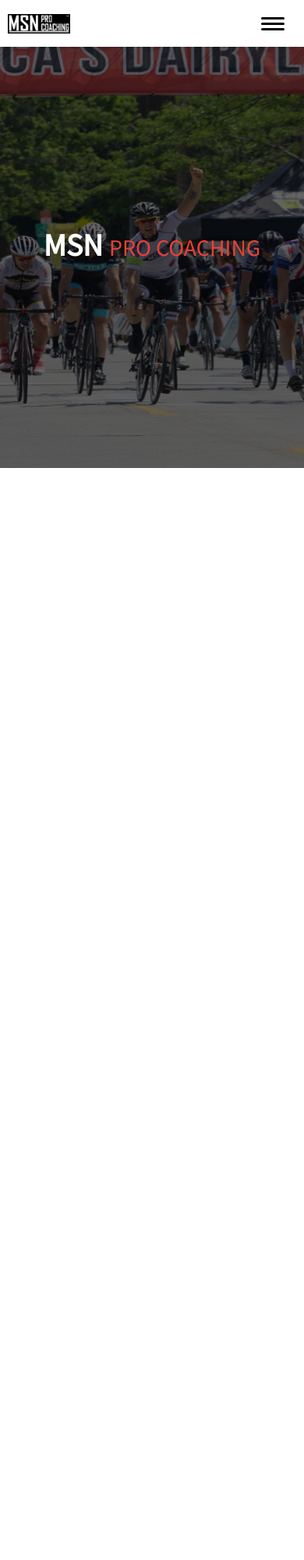
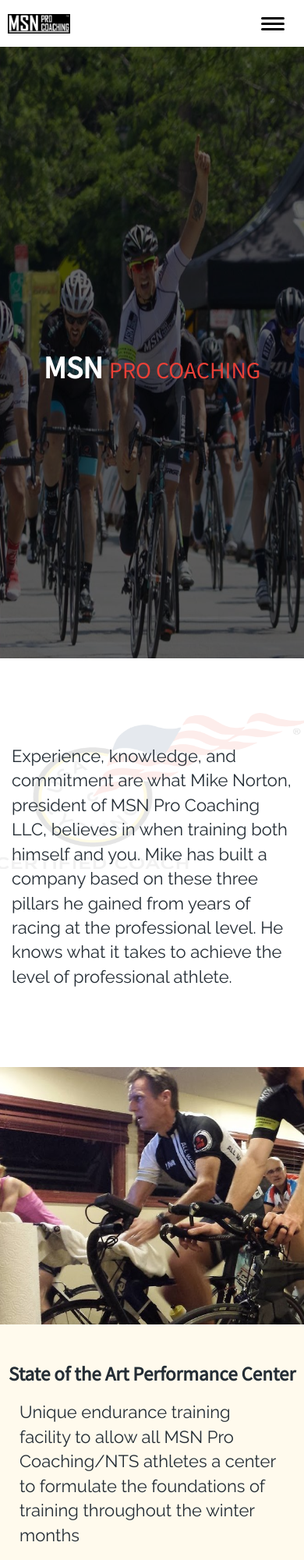
Before and after one commit to pAKO370/MSN_Pro, a plain HTML site: page index.html in a window 390 px wide. Shown: the top 2000 px of the page at 78% size. Before the commit the page ends 844 px from the top, so only its background shows below. Drawn offline with nearby package versions, Linux system fonts and the light colour scheme.

Commit message:
more content

```diff
--- a/index.html
+++ b/index.html
@@ -7,6 +7,7 @@
     <link rel="stylesheet" href="https://maxcdn.bootstrapcdn.com/bootstrap/3.3.6/css/bootstrap.min.css" integrity="sha384-1q8mTJOASx8j1Au+a5WDVnPi2lkFfwwEAa8hDDdjZlpLegxhjVME1fgjWPGmkzs7" crossorigin="anonymous">
     <link rel="shortcut icon" type="image/x-icon" href="assets/images/..">
     <link href="https://fonts.googleapis.com/css?family=Source+Sans+Pro" rel="stylesheet">
+    <link href="https://fonts.googleapis.com/css?family=Raleway:100,400" rel="stylesheet">
     <link rel="stylesheet" type="text/css" href="styles/css/hamburgers.css" >
      <link rel="stylesheet" type="text/css" href="styles/css/normalize.css">
      <link rel="stylesheet" type="text/css" href="styles/css/main.css">
@@ -49,6 +50,17 @@
 		<img src="assets/images/danheader.jpg" alt="" class="header-imgs">
 		<h1>MSN <span>Pro Coaching</span></h1>
 	</div>
+	<div class="info">
+		<img src="/assets/images/USCycling_Coach.png" alt="">
+		<p>Experience, knowledge, and commitment  are what Mike Norton, president of MSN Pro Coaching LLC, believes in when training both himself and you. Mike has built a company based on these three pillars he gained from years of racing at the professional level. He knows what it takes to achieve the level of professional athlete.</p>
+	</div>
+	<div class="image-info">
+		<div class="center">
+			<div class="image"><img src="/assets/images/center.jpg" alt=""></div>
+			<div class="info-sec"><h3>State of the Art Performance Center</h3><p>Unique endurance training facility to allow all MSN Pro Coaching/NTS athletes a center to formulate the foundations of training throughout the winter months</p></div>
+		</div>
+
+	</div>
 </div>
 
 
--- a/styles/sass/main.sass
+++ b/styles/sass/main.sass
@@ -1,134 +1,182 @@
-.wrapper
-	overflow: hidden
-	.header
-		width: 100%
-		position: relative
-		.nav
-			height: 60px
+html, body
+	width: 100%
+	height: 100%
+	.wrapper
+		overflow: hidden
+		//height: 1000px
+		.header
 			width: 100%
-			position: fixed
+			overflow: hidden
+			position: relative
+			//background: blue
 			top: 0
-			left: 0
-			background: white
-			z-index: 9
-			#msn
+			height: calc(100vh)
+			.nav
+				height: 60px
+				width: 100vw
 				position: absolute
-				max-height: 25px
-				top: calc(50% - 12.5px)
+				top: 0
 				left: 0
-				z-index: 5
-				margin-left: 10px
-			.hamburger
+				background: white
+				z-index: 9
+				#msn
+					position: absolute
+					max-height: 25px
+					top: calc(50% - 12.5px)
+					left: 0
+					z-index: 5
+					margin-left: 10px
+				.hamburger
+					position: absolute
+					right: 0
+					top: 4px
+					z-index: 10
+			.test
+				position: relative
+				width: 100%
+				height: auto
+				margin-top: -350px
+				background: RGBA(34, 34, 34, 1.00)
+				color: white
+				z-index: 3
+				font-family: 'Source Sans Pro', sans-serif
+				font-weight: 700
+				transition: margin-top 500ms ease-in-out
+				//overflow: hidden
+				//display: none
+				ul
+					padding: 45px 0 10px 0px
+				li
+					position: relative
+					height: 40px
+					list-style: none
+					text-align: left
+					margin: 0
+					font-size: 1.7rem
+					font-weight: 900
+					padding-left: 30px
+					.arrow-down
+						position: absolute
+						top: -19px
+						right: 30px
+						font-size: 3rem
+						transform: rotate(180deg)
+				&.active
+					display: block
+					margin-top: 50px
+				.about-li
+					background: black
+					padding: 0
+					transition: color 200ms ease-in
+					transform-origin: top
+					transform: scale(0)
+					color: black
+					height: 0
+					&.show-li
+						padding: 10px 0 8px 65px
+						transform: scale(1)
+						height: auto
+						color: white
+				.coach-li
+					background: black
+					padding: 0
+					transition: color 200ms ease-in
+					transform-origin: top
+					transform: scale(0)
+					color: black
+					height: 0
+					&.show-li
+						padding: 8px 0 7px 65px
+						transform: scale(1)
+						height: auto
+						color: white
+			.overlay
+				background:
+					color: rgba(0,0,0,.6)
 				position: absolute
-				right: 0
-				top: 4px
-				z-index: 10
-		.test
+				top: 0
+				left: 0
+				width: 100%
+				height: calc(100vh)
+				z-index: 2
+			.header-imgs
+				position: relative
+				width: 1200px
+				height: calc(100vh + 350px)
+				z-index: -2
+				left: calc(50% - 700px)
+				margin-top: -200px
+				//transform: translateX(-50%)
+			h1
+				position: absolute
+				top: calc(50% - 0px)
+				z-index: 2
+				color: white
+				width: 100%
+				text-align: center
+				font-size: 4rem
+				font-family: 'Source Sans Pro', sans-serif
+				font-weight: 800
+				//text-decoration: underline
+				text-transform: uppercase
+				span
+					color: RGBA(233, 64, 55, 1.00)
+					font-size: 3rem
+					font-weight: 400
+
+		.info
+			//display: none
+			z-index: 1
 			position: relative
 			width: 100%
-			height: 400px
-			margin-top: -350px
-			background: RGBA(34, 34, 34, 1.00)
-			color: white
-			z-index: 3
-			font-family: 'Source Sans Pro', sans-serif
-			font-weight: 700
-			transition: margin-top 500ms ease-in-out
-			overflow: hidden
-			//display: none
-			ul
-				padding: 45px 0 10px 0px
-			li
-				position: relative
-				height: 40px
-				list-style: none
-				text-align: left
-				margin: 0
-				font-size: 1.7rem
-				font-weight: 900
-				padding-left: 30px
-				.arrow-down
-					position: absolute
-					top: -19px
-					right: 30px
-					font-size: 3rem
-					transform: rotate(180deg)
-			&.active
-				display: block
-				margin-top: 50px
-			.about-li
-				background: black
-				padding: 0
-				transition: color 200ms ease-in
-				transform-origin: top
-				transform: scale(0)
-				color: black
-				height: 0
-				&.show-li
-					padding: 10px 0 8px 65px
-					transform: scale(1)
-					height: auto
-					color: white
-			.coach-li
-				background: black
-				padding: 0
-				transition: color 200ms ease-in
-				transform-origin: top
-				transform: scale(0)
-				color: black
-				height: 0
-				&.show-li
-					padding: 8px 0 7px 65px
-					transform: scale(1)
-					height: auto
-					color: white
-		.overlay
-			background:
-				color: rgba(0,0,0,.6)
-			position: absolute
-			top: 0
-			left: 0
-			width: 100%
-			height: 100%
-			z-index: 2
+			padding: 70px 5px 50px 5px
+			img
+				position: absolute
+				height: 200px
+				width: 400px
+				left: 50%
+				transform: translateX(-50%)
+				opacity: .1
+				z-index: -2
+			p
+				font-size: 2.2rem
+				z-index: 12
+				color: RGBA(36, 45, 53, 1.00)
+				font-family: 'Raleway', sans-serif
+				font-weight: 400
+				padding: 40px 10px
+		.image-info
+			.center
+				.image
+					width: 100vh
+					img
+						width: 100vh
+				.info-sec
+					background: RGBA(255, 250, 237, 1.00)
+					padding: 50px 5px
+					h3
+						font-size: 2.5rem
+						z-index: 12
+						color: RGBA(36, 45, 53, 1.00)
+						font-family: 'Source Sans Pro', sans-serif
+						font-weight: 600
+						margin-top: 0
+						text-align: center
+					p
+						font-size: 2.2rem
+						z-index: 12
+						color: RGBA(36, 45, 53, 1.00)
+						font-family: 'Raleway', sans-serif
+						font-weight: 400
+						padding: 10px 20px
+	@media only screen and (min-width: 500px)
+
 		.header-imgs
 			position: relative
-			width: 1000px
+			width: 1500px
 			height: 100%
-			min-height: 550px
-			max-height: 550px
+			min-height: 900px
+			max-height: 900px
 			z-index: -2
-			left: calc(50% - 580px)
-			//margin-top: 50px
-			//transform: translateX(-50%)
-		h1
-			position: absolute
-			top: calc(70% - 50px)
-			z-index: 3
-			color: white
-			width: 100%
-			text-align: center
-			font-size: 4rem
-			font-family: 'Source Sans Pro', sans-serif
-			font-weight: 800
-			//text-decoration: underline
-			text-transform: uppercase
-			span
-				color: RGBA(233, 64, 55, 1.00)
-				font-size: 3rem
-				font-weight: 400
-
-
-
-
-@media only screen and (min-width: 500px)
-
-	.header-imgs
-		position: relative
-		width: 1500px
-		height: 100%
-		min-height: 900px
-		max-height: 900px
-		z-index: -2
-		left: 50%
-		transform: translateX(-50%)
+			left: 50%
+			transform: translateX(-50%)
```
Also changed, not shown: assets/images/USCycling_Coach.png (added), assets/images/center.jpg (added), styles/css/main.css, 1 other file.
